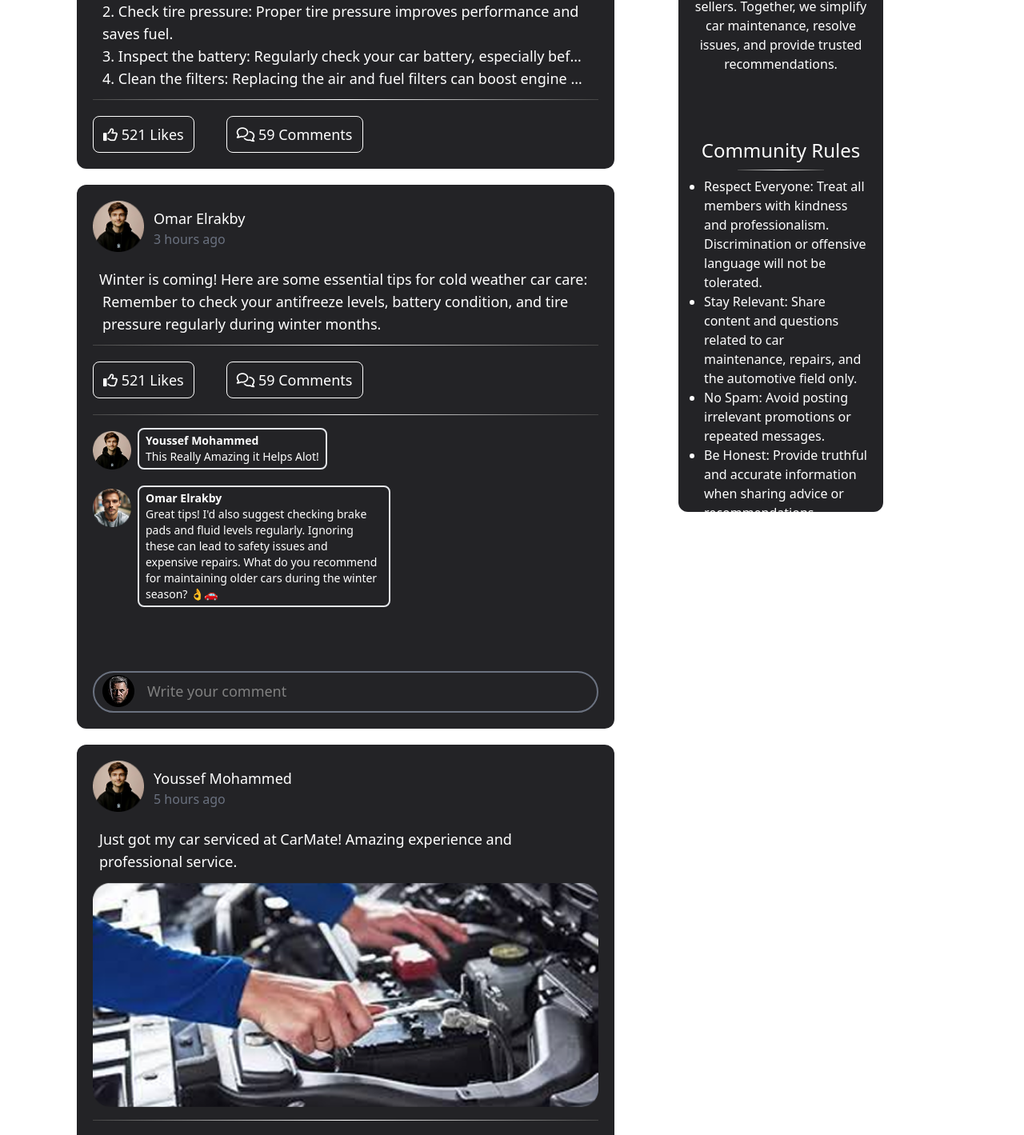
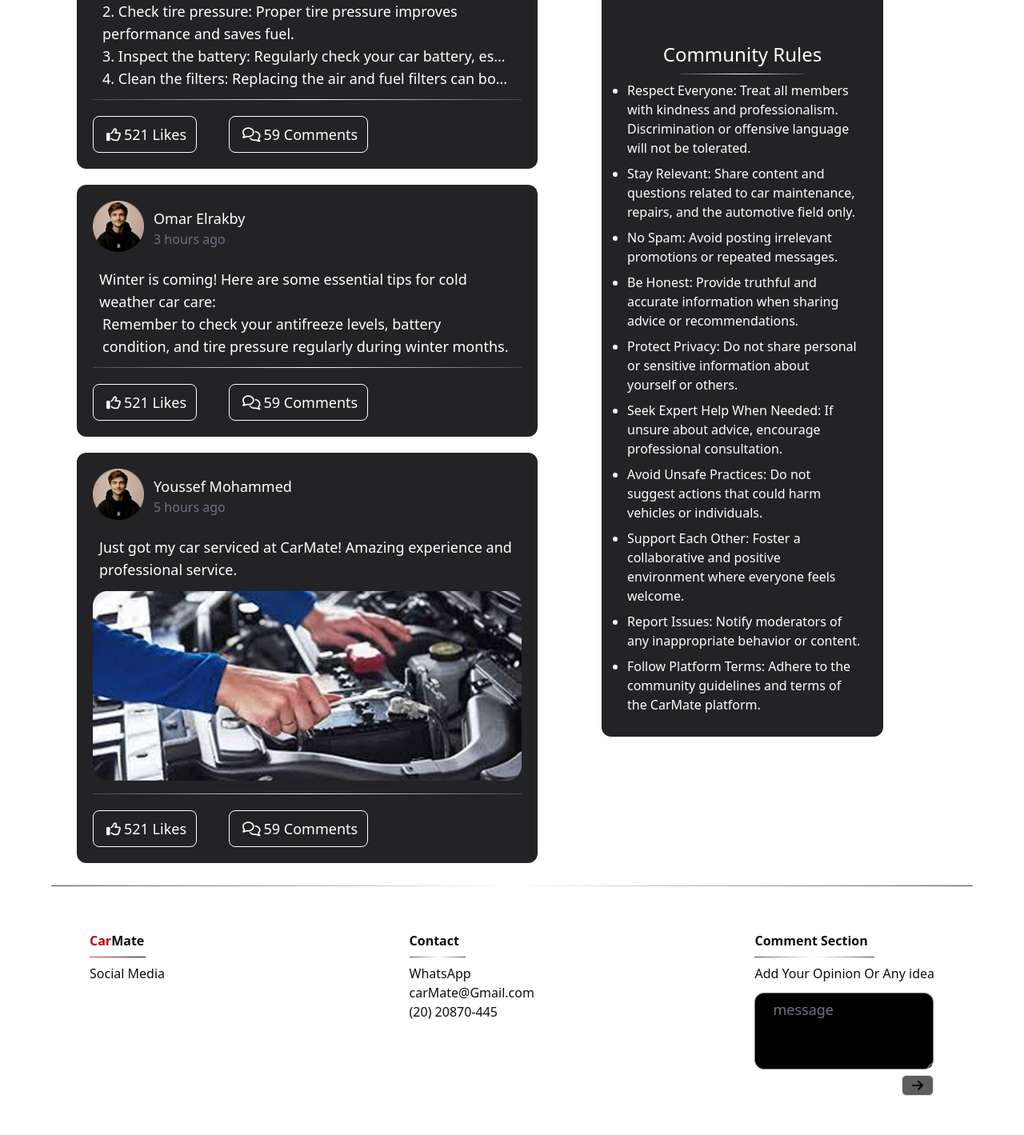
Before and after one commit to omerbag-9/carMate-frontend, a React (Vite) app: page /community in a window 1280 px wide. Shown: the part 761-2180 px from the top of the page at 80% size. Built offline with nearby package versions, Linux system fonts and the light colour scheme; what tailwindcss-rtl would draw is missing.

Commit message:
editing on community

```diff
--- a/src/App.css
+++ b/src/App.css
@@ -186,3 +186,8 @@ input::placeholder{
   color: gray;
 
 }
+
+#post::placeholder{
+  color: white;
+
+}
--- a/src/Components/Community/Community.jsx
+++ b/src/Components/Community/Community.jsx
@@ -10,20 +10,25 @@ import img4 from "../../assets/images/image 62.png";
 const CreatePostPopup = ({ onClose, t }) => {
   return (
     <div className="fixed inset-0 bg-black bg-opacity-80 flex items-center justify-center z-50">
-      <div className="bg-[#1A1A1A] rounded-2xl w-[90%] max-w-md relative">
+      <div className="bg-[#232326] rounded-2xl w-[90%] max-w-lg relative">
         {/* Header */}
-        <div className="p-4 relative flex justify-between items-center border-b border-gray-800">
+        <div className="p-4 relative flex justify-between items-center">
           <div className="w-full text-center">
-            <h2 className="text-white text-xl font-bold">
+            <h3 className="text-[#F8F8F8] text-xl">
               {t('Community.createPost.title')}
-            </h2>
+            </h3>
+        <div className="w-full mx-auto mt-4">
+          <UnderLine />
+        </div>
           </div>
           <span
             onClick={onClose}
-            className="text-gray-400 hover:text-gray-300 absolute ltr:right-4 rtl:left-4">
-            <i className="fa-solid fa-circle-xmark text-2xl"></i>
+            className="text-gray-400 hover:text-gray-300 absolute ltr:right-4 rtl:left-4 mb-7">
+            <i className="fa-solid fa-circle-xmark text-3xl"></i>
           </span>
         </div>
+
+
 
         {/* User Info */}
         <div className="p-4">
@@ -36,10 +41,10 @@ const CreatePostPopup = ({ onClose, t }) => {
               />
             </div>
             <div className="ml-3 rtl:mr-3">
-              <div className="text-white font-medium">
+              <div className="text-[#F8F8F8] font-medium">
                 {t('Community.createPost.yourName')}
               </div>
-              <div className="text-gray-400 text-sm">
+              <div className="text-[#F8F8F8] text-sm">
                 {t('Community.createPost.userName')}
               </div>
             </div>
@@ -47,19 +52,22 @@ const CreatePostPopup = ({ onClose, t }) => {
 
           {/* Post Input */}
           <textarea
-            className="w-full mt-1 bg-transparent text-gray-200 resize-none text-lg border-none focus:ring-0 focus:outline-none min-h-[300px]"
+            className="w-full mt-1 bg-transparent text-gray-200 resize-none text-lg border-none focus:ring-0 focus:outline-none min-h-[300px] placeholder-[#C9C9CA]"
             placeholder={t('Community.createPost.placeholder')}
             autoFocus
           />
 
           {/* Media Button */}
           <div className="absolute bottom-20 ltr:right-4 rtl:left-4">
-            <button
-              className="w-12 h-12 bg-black rounded-full flex items-center justify-center "
+            <label className="w-12 h-12 bg-black rounded-full flex items-center justify-center cursor-pointer">
+              <input
+                type="file"
+                accept="image/*"
+                className="hidden"
                 title={t('Community.createPost.mediaButton')}
-            >
-              <i className="fa-solid fa-images text-white text-2xl"></i>
-            </button>
+              />
+              <i className="fa-solid fa-images text-[#BFBFBF] text-2xl"></i>
+            </label>
           </div>
         </div>
 
@@ -76,6 +84,24 @@ const CreatePostPopup = ({ onClose, t }) => {
 export default function Community() {
   const { t } = useTranslation();
   const [showPopup, setShowPopup] = useState(false);
+  const [showComments, setShowComments] = useState({});
+  const [likedPosts, setLikedPosts] = useState({});
+
+  // Function to toggle comments visibility
+  const toggleComments = (postId) => {
+    setShowComments(prev => ({
+      ...prev,
+      [postId]: !prev[postId]
+    }));
+  };
+
+  // Function to toggle like state
+  const toggleLike = (postId) => {
+    setLikedPosts(prev => ({
+      ...prev,
+      [postId]: !prev[postId]
+    }));
+  };
 
   // Function to handle popup visibility
   const handleShowPopup = () => {
@@ -106,24 +132,24 @@ export default function Community() {
           {/* Posts and Side Panel Container */}
           <div className="flex flex-col lg:flex-row justify-center mx-auto">
             {/* Posts Section */}
-            <div className="posts flex-1 lg:max-w-2xl">
+            <div className="posts flex-1 lg:max-w-xl ">
               {/* Create Post Card - Modified to be clickable */}
               <div className="creation-card relative text-white bg-[#232326] p-5 w-full mx-auto my-5 rounded-xl cursor-pointer" onClick={handleShowPopup}>
                 <h3 className="mb-3 text-xl">{t('Community.createPost.title')}</h3>
-                <p className="absolute top-[68px] ltr:left-8 rtl:right-8 text-black">
+                <p className="absolute top-[68px] ltr:left-8 rtl:right-8 text-white">
                   <i className="fa-solid fa-comment-dots text-xl"></i>
                 </p>
                 <input
-                  className="w-full rounded-xl px-8 pb-3 text-black cursor-pointer"
+                  className="w-full rounded-xl px-8 pb-3 text-white cursor-pointer bg-black placeholder:text-[#F8F8F8]"
                   type="text"
                   placeholder={t('Community.createPost.placeholder')}
 
                 />
                 <div className="buttons flex justify-between mt-5">
-                  <button className="bg-black text-white px-5 py-2 rounded-lg">
+                  <button className="bg-black text-[#F8F8F8] px-5 py-2 rounded-lg">
                     <i className="fa-solid fa-photo-film"></i> {t('Community.createPost.mediaButton')}
                   </button>
-                  <button className="bg-black text-white px-5 py-2 rounded-lg">
+                  <button className="bg-black text-[#F8F8F8] px-5 py-2 rounded-lg">
                     <i className="fa-solid fa-paper-plane"></i> {t('Community.createPost.publishButton')}
                   </button>
                 </div>
@@ -155,13 +181,38 @@ export default function Community() {
                   <UnderLine />
                 </div>
                 <div className="buttons mt-5 flex gap-4">
-                  <button className="like border-1 border-white bg-transparent px-3 py-2 text-lg mr-3">
-                    <i className="fa-regular fa-thumbs-up"></i> 521 {t('Community.post.likes')}
+                  <button
+                    onClick={() => toggleLike('post1')}
+                    className={`like px-3 py-2 text-lg mr-3 transition-colors ${
+                      likedPosts['post1'] ? 'bg-blue-500 text-white' : 'bg-transparent border-1 border-white text-white'
+                    }`}
+                  >
+                    <i className={`${likedPosts['post1'] ? 'fas' : 'far'} fa-thumbs-up px-1`}></i>
+                    521 {t('Community.post.likes')}
                   </button>
-                  <button className="like border-1 border-white bg-transparent px-3 py-2 text-lg ml-3">
-                    <i className="fa-regular fa-comments"></i> 59 {t('Community.post.comments')}
+                  <button
+                    onClick={() => toggleComments('post1')}
+                    className="like border-1 border-white bg-transparent px-3 py-2 text-lg ml-3"
+                  >
+                    <i className="fa-regular fa-comments px-1"></i>
+                    59 {t('Community.post.comments')}
                   </button>
                 </div>
+                {showComments['post1'] && (
+                  <div className="comments mt-4">
+                    <div className="add-comment relative">
+                      <span className={`absolute top-[85px] ltr:left-3 rtl:right-3 text-black`}>
+                        <img src={img3} alt="" />
+                      </span>
+                      <input
+                        type="text"
+                        placeholder={t('Community.post.writeComment')}
+                        className="w-full border-2 rounded-full mt-20 bg-transparent py-3 ltr:pl-14 rtl:pr-14 placeholder:text-[#C9C9CA] focus:placeholder-transparent"
+                        id="comment-post1"
+                      />
+                    </div>
+                  </div>
+                )}
               </div>
 
               {/* Post 2 */}
@@ -184,19 +235,27 @@ export default function Community() {
                 <div className="w-full mx-auto">
                   <UnderLine />
                 </div>
-                <div className="buttons my-5 flex gap-4">
-                  <button className="like border-1 border-white bg-transparent px-3 py-2 text-lg mr-3">
-                    <i className="fa-regular fa-thumbs-up"></i> 521 {t('Community.post.likes')}
+                <div className="buttons mt-5 flex gap-4">
+                  <button
+                    onClick={() => toggleLike('post2')}
+                    className={`like border-1 border-white px-3 py-2 text-lg mr-3 transition-colors ${
+                      likedPosts['post2'] ? 'bg-blue-500 text-white' : 'bg-transparent border-1 border-white text-white'
+                    }`}
+                  >
+                    <i className={`${likedPosts['post2'] ? 'fas' : 'far'} fa-thumbs-up px-1`}></i>
+                    521 {t('Community.post.likes')}
                   </button>
-                  <button className="like border-1 border-white bg-transparent px-3 py-2 text-lg ml-3">
-                    <i className="fa-regular fa-comments"></i> 59 {t('Community.post.comments')}
+                  <button
+                    onClick={() => toggleComments('post2')}
+                    className="like border-1 border-white bg-transparent px-3 py-2 text-lg ml-3"
+                  >
+                    <i className="fa-regular fa-comments px-1"></i>
+                    59 {t('Community.post.comments')}
                   </button>
                 </div>
-                <div className="w-full mx-auto">
-                  <UnderLine />
-                </div>
-                <div className="comments">
-                  {/* Comment 1 */}
+                {showComments['post2'] && (
+                  <div className="comments mt-4">
+                    {/* Existing comments */}
                     <div className="comment flex justify-items-center">
                       <img className="w-12 h-12 mt-3" src={img1} alt="" />
                       <div className="comment-info mt-2 ml-2 border-2 rounded-lg px-2 py-1">
@@ -204,7 +263,6 @@ export default function Community() {
                         <p className="comment-discription text-sm">{t('Community.posts.post2.comments.comment1.text')}</p>
                       </div>
                     </div>
-                  {/* Comment 2 */}
                     <div className="comment flex justify-items-center mt-3">
                       <img className="w-12 h-12 mt-3" src={img2} alt="" />
                       <div className="comment-info mt-2 ml-2 border-2 rounded-lg px-2 py-1 w-1/2">
@@ -214,7 +272,6 @@ export default function Community() {
                         </p>
                       </div>
                     </div>
-                  {/* Add Comment */}
                     <div className="add-comment relative">
                       <span className={`absolute top-[85px] ltr:left-3 rtl:right-3 text-black`}>
                         <img src={img3} alt="" />
@@ -222,11 +279,12 @@ export default function Community() {
                       <input
                         type="text"
                         placeholder={t('Community.post.writeComment')}
-                      className="w-full border-2 rounded-full mt-20 bg-transparent py-3 ltr:pl-14 rtl:pr-14"
-                      id="comment"
+                        className="w-full border-2 rounded-full mt-20 bg-transparent py-3 ltr:pl-14 rtl:pr-14 placeholder:text-[#C9C9CA] focus:placeholder-transparent"
+                        id="comment-post2"
                       />
                     </div>
                   </div>
+                )}
               </div>
 
               {/* Post 3 */}
@@ -248,18 +306,43 @@ export default function Community() {
                   <UnderLine />
                 </div>
                 <div className="buttons mt-5 flex gap-4">
-                  <button className="like border-1 border-white bg-transparent px-3 py-2 text-lg">
-                    <i className="fa-regular fa-thumbs-up"></i> 521 {t('Community.post.likes')}
+                  <button
+                    onClick={() => toggleLike('post3')}
+                    className={`like border-1 border-white px-3 py-2 text-lg mr-3 transition-colors ${
+                      likedPosts['post3'] ? 'bg-blue-500 text-white' : 'bg-transparent border-1 border-white text-white'
+                    }`}
+                  >
+                    <i className={`${likedPosts['post3'] ? 'fas' : 'far'} fa-thumbs-up px-1`}></i>
+                    521 {t('Community.post.likes')}
                   </button>
-                  <button className="like border-1 border-white bg-transparent px-3 py-2 text-lg">
-                    <i className="fa-regular fa-comments"></i> 59 {t('Community.post.comments')}
+                  <button
+                    onClick={() => toggleComments('post3')}
+                    className="like border-1 border-white bg-transparent px-3 py-2 text-lg ml-3"
+                  >
+                    <i className="fa-regular fa-comments px-1"></i>
+                    59 {t('Community.post.comments')}
                   </button>
                 </div>
+                {showComments['post3'] && (
+                  <div className="comments mt-4">
+                    <div className="add-comment relative">
+                      <span className={`absolute top-[85px] ltr:left-3 rtl:right-3 text-black`}>
+                        <img src={img3} alt="" />
+                      </span>
+                      <input
+                        type="text"
+                        placeholder={t('Community.post.writeComment')}
+                        className="w-full border-2 rounded-full mt-20 bg-transparent py-3 ltr:pl-14 rtl:pr-14 placeholder:text-[#C9C9CA] focus:placeholder-transparent"
+                        id="comment-post3"
+                      />
+                    </div>
+                  </div>
+                )}
               </div>
             </div>
 
             {/* Side Panel (Hidden on Mobile) */}
-            <div className="community-info bg-[#232326] p-5 w-full lg:w-[400px]  lg:mx-20 mt-5 text-center rounded-xl text-white lg:h-[1092px]">
+            <div className="community-info bg-[#232326] p-5 w-full lg:w-[400px]  lg:mx-20 mt-5 text-center rounded-xl text-white lg:h-fit">
               <h2 className="text-white text-3xl">
                 <span className="text-red-700">Car</span>Mate
                 <div className="my-2 w-32 mx-auto">
@@ -286,9 +369,9 @@ export default function Community() {
                     <UnderLine />
                   </div>
                 </h3>
-                <ul className="text-start list-disc pl-3">
+                <ul className="text-start list-disc pl-3 pr-2">
                   {[...Array(10)].map((_, index) => (
-                    <li key={index}>{t(`Community.sidePanel.rules.rule${index + 1}`)}</li>
+                    <li key={index} className='my-2'>{t(`Community.sidePanel.rules.rule${index + 1}`)}</li>
                   ))}
                 </ul>
               </div>
--- a/src/Locales/ar.json
+++ b/src/Locales/ar.json
@@ -140,7 +140,7 @@
             "description": "يربط مجتمعنا المستخدمين، مما يتيح حلول السيارات والنصائح الموثوقة وتوصيات المنتجات بكفاءة.",
             "createPost": {
               "title": "إنشاء منشور",
-              "placeholder": "بماذا تفكر",
+              "placeholder": "ماذا يحدث معك الان؟",
               "mediaButton": "وسائط",
               "publishButton": "نشر",
               "postButton": "انشر",
--- a/src/Locales/en.json
+++ b/src/Locales/en.json
@@ -192,12 +192,12 @@
     "description": "Our community connects users, enabling car solutions, trusted advice, and seamless product recommendations efficiently.",
     "createPost": {
       "title": "Create post",
-      "placeholder": "What's on your mind",
+      "placeholder": "What's Happening With You Now ? ",
       "mediaButton": "Media",
       "publishButton": "Publish",
       "postButton": "Post",
       "yourName": "Your Name",
-      "userName": "User Name"
+      "userName": "@UserName"
     },
     "post": {
       "timeAgo": "5 Min Ago",
```
Lines whose indentation alone changed are shown as unchanged.
